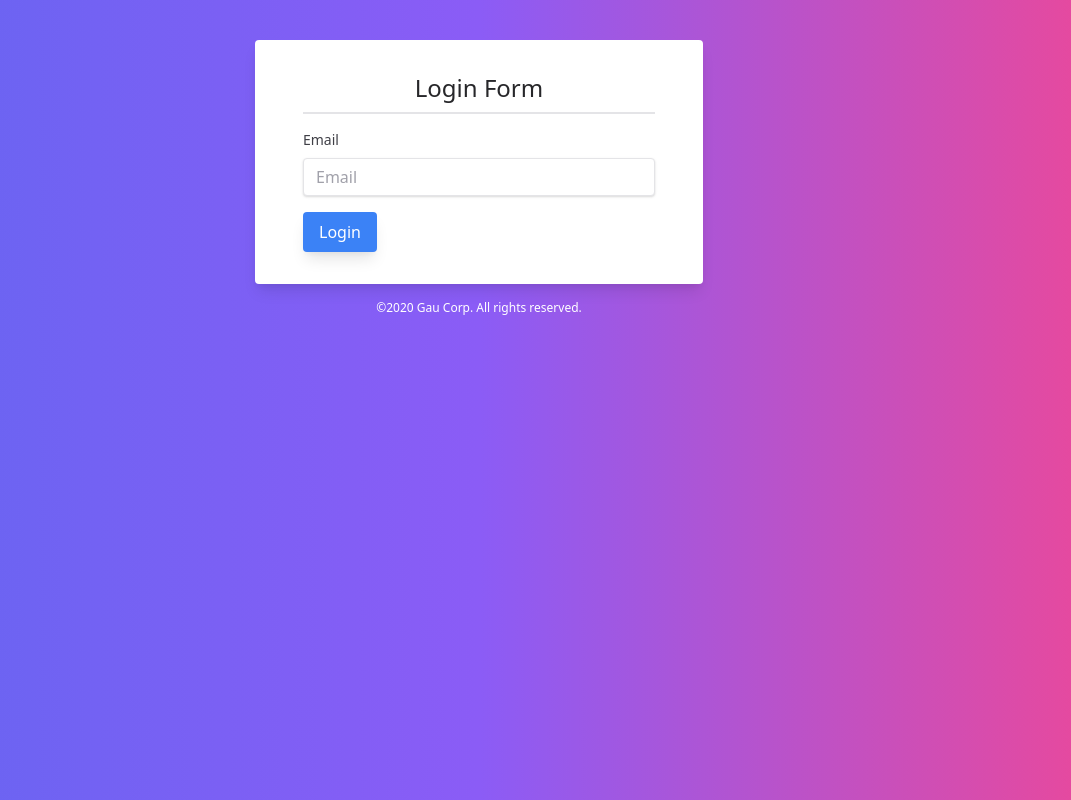
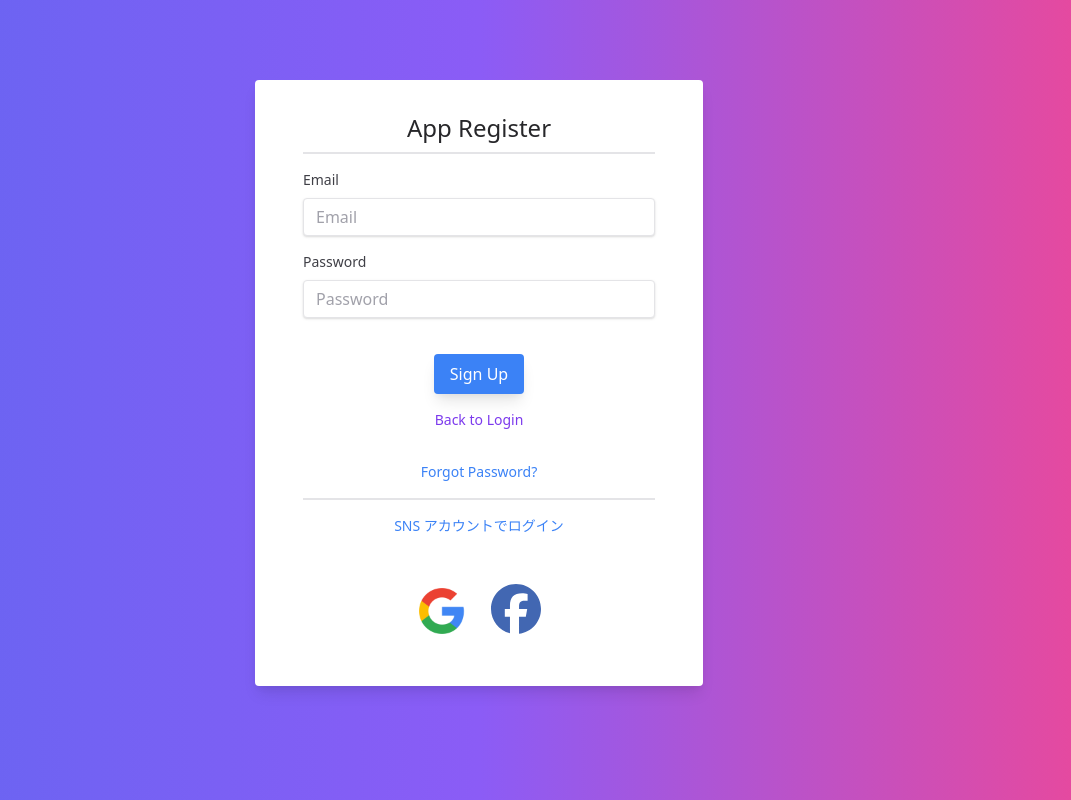
Before and after one commit to YoichiIshigaki/guitar-score-maker, a React (Create React App) app: page /login in a window 1280 px wide. Shown: the whole page, without its empty margins (161-1232 px from the left). Built offline with nearby package versions, Linux system fonts and the light colour scheme; no server answers.

Commit message:
magic link delete implement firebase

```diff
--- a/package.json
+++ b/package.json
@@ -18,10 +18,11 @@
 		"@types/react-dom": "^17.0.0",
 		"@types/react-slick": "^0.23.8",
 		"axios": "^0.24.0",
-		"magic-sdk": "^8.1.1",
+		"firebase": "^9.8.1",
 		"postcss-cli": "^9.0.1",
 		"react": "^17.0.2",
 		"react-dom": "^17.0.2",
+		"react-firebase-hooks": "^5.0.3",
 		"react-responsive-carousel": "^3.2.23",
 		"react-router-dom": "^6.0.2",
 		"react-scripts": "4.0.3",
--- a/src/components/App.tsx
+++ b/src/components/App.tsx
@@ -2,6 +2,7 @@ import React from "react";
 import { Top,Login } from './pages';
 import { Route,Routes , BrowserRouter } from "react-router-dom";
 import Config from "../modules/config/config"
+import AuthUserProvider from "../context/AuthContext";
 
 const App: React.FC = () => {
 
@@ -9,12 +10,14 @@ const App: React.FC = () => {
 
 	return (
 		<>
+			<AuthUserProvider>
 				<BrowserRouter>
 					<Routes>
 						<Route path="/" element={<Top/>} />
 						<Route path="/login" element={<Login/>} />
 					</Routes>
 				</BrowserRouter>
+			</AuthUserProvider>
 		</>
 	);
 };
--- /dev/null
+++ b/src/components/molecule/AuthButton.tsx
@@ -0,0 +1,75 @@
+import React from 'react'
+import { signInWithPopup } from "firebase/auth"
+import { auth, provider } from "../../modules/firebase/firebase"
+import { FontAwesomeIcon } from "@fortawesome/react-fontawesome";
+import { faGoogle } from "@fortawesome/free-brands-svg-icons";
+import { useAuthState } from "react-firebase-hooks/auth"
+
+const AuthButton : React.FC = () => {
+
+  const [user] = useAuthState(auth);
+
+  const signInWithGoogle = () => {
+    signInWithPopup(auth,provider)
+  }
+  // console.log("user = ",user)
+
+  return (
+    <>
+      {user ? (
+        <>
+          {/* <UserInfo/> */}
+          <SignOutButton/>
+        </>
+      ) : (
+        <button onClick={signInWithGoogle}>
+          <p>Googleでサインイン
+            <FontAwesomeIcon className="text-red font-normal m-auto ml-2 text-xl" icon={faGoogle} />
+          </p>
+        </button>
+      )}
+    </>
+  )
+}
+type StyleProps = {
+  style?: { [key:string] : string | number }
+}
+
+const UserInfo : React.FC<StyleProps> = (props) => {
+
+  console.log("auth = ",auth)
+  const imageUrl = "https://jp.seaicons.com/wp-content/uploads/2015/10/Guitar-icon1.png"
+
+  return (
+    <>
+      <div style={props.style} className="bg-white">
+      {
+        auth.currentUser && (
+        <>
+          <img
+            src={auth.currentUser!.photoURL ?? imageUrl}
+            alt={auth.currentUser!.displayName ?? auth.currentUser!.email!}
+            height={40} width={40} />
+          <p>{auth.currentUser!.displayName ?? auth.currentUser!.email}</p>
+        </>
+        )
+      }
+      </div>
+    </>
+  )
+}
+const SignOutButton : React.FC = () => {
+
+  return (
+    <>
+      <button onClick={() => auth.signOut()}>
+        <p>サインアウト</p>
+      </button>
+    </>
+  )
+}
+
+
+export default AuthButton;
+
+export {SignOutButton,UserInfo}
--- a/src/components/molecule/index.ts
+++ b/src/components/molecule/index.ts
@@ -3,3 +3,4 @@ export { default as FavoriteButton } from "./FavoriteButton";
 export { default as TitleText } from "./TitleText";
 export { default as DescriptionText } from "./DescriptionText";
 export { default as SearchBar } from "./SearchBar";
+export { default as AuthButton } from "./AuthButton";
--- a/src/components/organisms/LoginModal.tsx
+++ b/src/components/organisms/LoginModal.tsx
@@ -1,43 +1,79 @@
-import React,{ useRef,useEffect,useState } from 'react'
-import { Magic } from 'magic-sdk';
+import React,{ useRef,useEffect,useState,useContext } from 'react'
 import { useNavigate } from 'react-router-dom';
 import Config from "../../modules/config/config"
 
-const API_KEY = Config.magicLinkPubKey
+import { AuthButton } from "../molecule/"
+import { signInWithPopup } from "firebase/auth"
+import { FontAwesomeIcon } from "@fortawesome/react-fontawesome";
+import { faFacebook } from "@fortawesome/free-brands-svg-icons";
+import { auth,provider } from "../../modules/firebase/firebase"
+import { signInWithEmailAndPassword,createUserWithEmailAndPassword } from "firebase/auth";
+import { GoogleIcon } from '../SvgComponents';
+import { authUserContext } from '../../context/AuthContext';
+
+
+
+// const API_KEY = Config.magicLinkPubKey
 
 const LoginModal : React.FC = () => {
   const [isReady, setIsReady] = useState<boolean>(false)
-  const [isLoggedIn, setIsLoggedIn] = useState<boolean>(false)
-  const [loginEmail, setLoginEmail] = useState<string | null>(null)
+  const [isLogin, setIsLogin] = useState<boolean>(false)
+  const [loginEmail, setLoginEmail] = useState<string>("")
+  const [loginPassword, setLoginPassword] = useState<string>("")
 
   const navigate = useNavigate()
 
-  const handleLogin = async () => {
-    // Magic Link Implement
-    try{
-      const magicEmail = new Magic(API_KEY, { locale: "ja" });
-      console.log(loginEmail)
-      loginEmail && await magicEmail.auth.loginWithMagicLink({ email: loginEmail })
-        // redirect
-      navigate("/")
+  const authUser = useContext(authUserContext)
 
-    }catch(error){
-      console.log(error)
+  console.log("authUser = ",authUser)
+
+  const handleSignIn = async (e:React.MouseEvent<HTMLButtonElement>) => {
+    // Firebase Implement
+    e.preventDefault();
+    try {
+      await signInWithEmailAndPassword(auth, loginEmail, loginPassword);
+      // navigate("/")
+      console.log("success!! Sign In")
+    } catch (error: any) {
+      alert(error.message);
     }
-
   }
 
+  const handleSignUp = async (e:React.MouseEvent<HTMLButtonElement>) => {
+    // Firebase Implement
+    e.preventDefault();
+    try {
+      await createUserWithEmailAndPassword(auth, loginEmail, loginPassword);
+      // navigate("/")
+      console.log("success!! Sign Up")
+
+    } catch (error: any) {
+      alert(error.message);
+    }
+  }
+
+  const signInWithGoogle = () => {
+    signInWithPopup(auth,provider).then((result) => {
+      console.log("success auth by google")
+      console.log("result = ",result)
+    }).catch((error:any) => {
+        // Handle Errors here.
+        alert(error)
+        console.log("error auth by google")
+        // ...
+      });
+  }
 
   return (
     <>
-<div className="flex items-center justify-center py-10">
+    <div className="flex items-center justify-center py-20">
         <div className="w-full max-w-md">
           <div className="bg-white shadow-lg rounded px-12 pt-6 pb-8 mb-4">
             {/* <!-- @csrf --> */}
             <div
               className="text-gray-800 text-2xl flex justify-center border-b-2 py-2 mb-4"
             >
-              Login Form
+              {isLogin ? "App Login" : "App Register"}
             </div>
             <div className="mb-4">
               <label
@@ -51,28 +87,61 @@ const LoginModal : React.FC = () => {
                 name="email"
                 type="email"
                 required
-                autoFocus={true}
+                autoFocus
                 placeholder="Email"
-                onChange={(e:React.ChangeEvent<HTMLInputElement>)=>{setLoginEmail(e.target.value)}}
+                onChange={(e: React.ChangeEvent<HTMLInputElement>)=>{setLoginEmail(e.target.value)}}
               />
             </div>
-
-            <div className="flex items-center justify-between">
-              <button className="px-4 py-2 rounded text-white inline-block shadow-lg bg-blue-500 hover:bg-blue-600 focus:bg-blue-700"
-                onClick={() => handleLogin()}>Login</button>
-              {/* <button className="px-4 py-2 rounded text-white inline-block shadow-lg bg-blue-500 hover:bg-blue-600 focus:bg-blue-700"
-              type="submit" >Login</button> */}
-              {/* <a
-                className="inline-block align-baseline font-normal text-sm text-blue-500 hover:text-blue-800"
-                href="/forget-password"
+            <div className="mb-6">
+              <label
+                className="block text-gray-700 text-sm font-normal mb-2"
+                htmlFor="password"
+              >
+                Password
+              </label>
+              <input
+                className="shadow appearance-none border rounded w-full py-2 px-3 text-gray-700 mb-3 leading-tight focus:outline-none focus:shadow-outline"
+                type="password"
+                placeholder="Password"
+                name="password"
+                required
+                autoComplete="current-password"
+                onChange={(e: React.ChangeEvent<HTMLInputElement>)=>{setLoginPassword(e.target.value)}}
+              />
+            </div>
+            <div className="flex justify-center">
+              <button className="inline-block px-4 py-2 rounded text-white text-center shadow-lg bg-blue-500 hover:bg-blue-600 focus:bg-blue-700" type="submit"
+                onClick={ isLogin ? (e: React.MouseEvent<HTMLButtonElement>)=>{handleSignIn(e)} : (e)=>{handleSignUp(e)} }
+              >
+                { isLogin ? "Sign In" : "Sign Up"}
+              </button>
+            </div>
+            <div>
+              <p className="block py-4 cursor-pointer text-center font-normal text-sm text-violet-600 hover:text-violet-800"
+                  onClick={() => setIsLogin(!isLogin)}
+              >
+					      {isLogin ? "Create new account ?" : "Back to Login"}
+              </p>
+              <a
+                className="block py-4 font-normal text-center text-sm text-blue-500 hover:text-blue-800"
+                href=""
               >
                 Forgot Password?
-              </a> */}
+              </a>
+              <p className='block py-4 font-normal text-center text-sm text-blue-500 justify-center border-t-2 mb-4'>
+                SNS アカウントでログイン
+              </p>
+              <div className="flex justify-center py-4">
+              <button onClick={signInWithGoogle} className="mx-2">
+                {/* <FontAwesomeIcon className="text-red f0ont-normal m-auto ml-2 text-xl" icon={faGoogle} /> */}
+                <GoogleIcon />
+              </button>
+              <button  className="mx-2">
+                <FontAwesomeIcon className="text-red font-normal m-auto ml-2 text-xl" icon={faFacebook} color={"#4267B2"} style={{width:"50px",height:"50px"}}/>
+              </button>
+              </div>
             </div>
           </div>
-          <p className="text-center text-white text-xs">
-            &copy;2020 Gau Corp. All rights reserved.
-          </p>
         </div>
       </div>
     </>
--- a/src/components/pages/Login.tsx
+++ b/src/components/pages/Login.tsx
@@ -1,13 +1,13 @@
 import React from 'react'
+import { UserInfo } from '../molecule/AuthButton'
 import LoginModal from '../organisms/LoginModal'
-
-
 
 const Login : React.FC = () => {
 
   return (
     <div className="h-screen bg-gradient-to-r from-indigo-500 via-purple-500 to-pink-500">
       <LoginModal/>
+      <UserInfo style={{"margin":"auto"}}/>
     </div>
   )
 }
--- /dev/null
+++ b/src/context/AuthContext.tsx
@@ -0,0 +1,28 @@
+import { createContext,ReactNode } from 'react';
+import { auth } from "../modules/firebase/firebase"
+import { Auth } from "firebase/auth"
+
+interface AuthUserContextInterface {
+  user: Auth | null;
+}
+
+export const authUserContext = createContext<AuthUserContextInterface>({user:null});
+
+const authUser: AuthUserContextInterface = {
+  user: auth,
+};
+
+type Props = {
+  children : ReactNode
+}
+
+const AuthUserProvider = ({children}:Props) => {
+
+  return (
+    <authUserContext.Provider value={authUser}>
+      {children}
+    </authUserContext.Provider>
+  );
+}
+
+export default AuthUserProvider
--- /dev/null
+++ b/src/modules/firebase/firebase.ts
@@ -0,0 +1,17 @@
+// Import the functions you need from the SDKs you need
+// import * as firebase from 'firebase/app';
+import { initializeApp } from "firebase/app";
+import { getAuth,GoogleAuthProvider } from "firebase/auth";
+import firebaseConfig from "../config/firebaseConfig";
+
+// TODO: Add SDKs for Firebase products that you want to use
+// https://firebase.google.com/docs/web/setup#available-libraries
+
+// Your web app's Firebase configuration
+
+// Initialize Firebase
+const app = initializeApp(firebaseConfig);
+const auth = getAuth(app)
+const provider = new GoogleAuthProvider();
+
+export {auth,provider}
```
Also changed, not shown: src/modules/config/firebaseConfig.ts (added, +21 -0 lines), 1 other file (tests, documents, lock files or other folders). Lines whose indentation alone changed are shown as unchanged.
